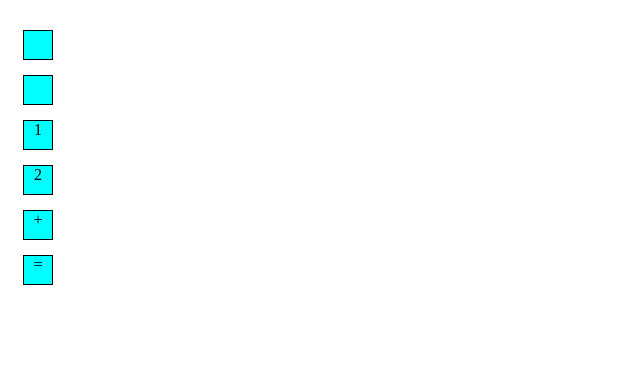
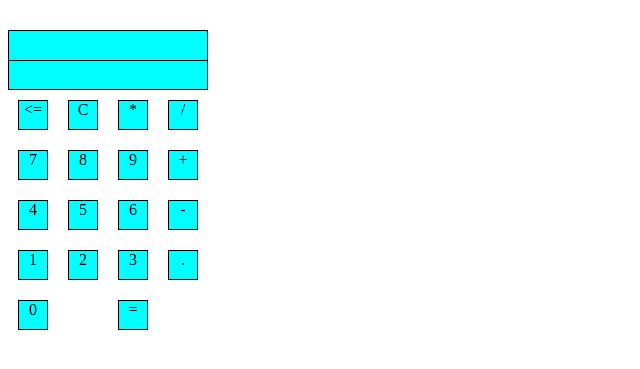
Before and after one commit to wensquared/calculator-jquery, a plain HTML site: page calculator.html in a window 1280 px wide. Shown: the part 95-464 px from the top of the page, without its empty margins (0-640 px from the left). Drawn offline with Linux system fonts and the light colour scheme.

Commit message:
added css grid

```diff
--- a/calc.js
+++ b/calc.js
@@ -1,25 +1,29 @@
 'use strict';
 
 var expressionArray = [];
-var tmpStr = '';
 var lastSymbol = '';
+var strExpr = '';
 
 function calculate(exprArr) {
     lastSymbol = exprArr.pop();
     let firstNum = parseFloat(exprArr[0]);
     let symbol = exprArr[1];
     let secondNum = parseFloat(exprArr[2]);
-    let result = 0;
+    let result = null;
 
     switch (symbol) {
         case '+':
             result = firstNum + secondNum;
             break;
 
+        case '/':
+            result = firstNum / secondNum;
+            break;
+
         default:
             break;
     }
-
+    //preparing for continuous calculation
     if (lastSymbol == '=') {
         expressionArray = [];
         expressionArray.push(result);
@@ -36,23 +40,34 @@ function calculate(exprArr) {
 
 $( document ).ready(function() {
     console.log('Page loaded');
+    let tmpStr = '';
+    $('span div').on('click', function() {
 
-    $('span div').on('click', function() {
-        // console.log('Clicked number');
-        // event.preventDefault();
-        // $(this).css('backgroundColor','green');
         let val = $(this).html();
-
-        if((val != '+') && (val != '=')) {
+        strExpr += val;
+        if((val != '+') &&
+            (val != '=') &&
+            (val != '/')
+            ) {
             tmpStr += val;
             console.log(expressionArray);
         }
         else {
-            if (!tmpStr) {
+            // continuous calculation (calculating by adding next math operation symbol to previous result)
+            if (!tmpStr && expressionArray[0]) {
                 expressionArray.push(val);
+                strExpr = expressionArray[0] + val;
             }
+
             else {
-                expressionArray.push(tmpStr);
+                // no continous calculation = overriding old result
+                if (expressionArray[0] && (!expressionArray[1])) {
+                    expressionArray[0] = tmpStr;
+                }
+                // continuous calculation (result with math operation symbol, adding second number term)
+                else {
+                    expressionArray.push(tmpStr);
+                }
                 expressionArray.push(val);
             }
             tmpStr = '';
@@ -60,11 +75,37 @@ $( document ).ready(function() {
         }
 
         console.log(val);
-        $('#result').html(expressionArray.join(''));
+        $('#result').html(strExpr);
 
         if(expressionArray.length == 4) {
-            let result = calculate(expressionArray);
-            console.log(result);
+            let regex = /^[\-]?\d+(\.\d+)?[\+\-\*\/]{1}[\+\-]?\d+(\.\d+)?[\+\-\*\/\=]{1}$/;
+            let divideZero = /^[\-]?\d+(\.\d+)?\/{1}[\+\-]?0\=$/;
+            if (!regex.test(expressionArray.join(''))){
+                console.log('no valid expression');
+                expressionArray = [];
+                strExpr = '';
+                // $('#result').html(strExpr);
+            }
+            else if (divideZero.test(expressionArray.join(''))) {
+                console.log('errrrr');
+                expressionArray = [];
+                strExpr = '';
+                // $('#result').html(strExpr);
+            }
+            else {
+                let result = calculate(expressionArray);
+                $('#result').html(result);
+                strExpr = '';
+                console.log(result);
+            }
+
+            //console.log(result);
+        }
+        if(expressionArray.length > 4) {
+            console.log('too long');
+            expressionArray = [];
+            strExpr = '';
+            $('#result').html(strExpr);
         }
 
     })
--- a/calculator.html
+++ b/calculator.html
@@ -14,10 +14,24 @@
             <div id="math_expr"></div>
             <div id="result"></div>
             <span id="btns">
-                <div data-val="one">1</div>
-                <div data-val="two">2</div>
-                <div data-val="plus">+</div>
-                <div data-val="equal">=</div>
+                <div id="one">1</div>
+                <div id="two">2</div>
+                <div id="three">3</div>
+                <div id="four">4</div>
+                <div id="five">5</div>
+                <div id="six">6</div>
+                <div id="seven">7</div>
+                <div id="eight">8</div>
+                <div id="nine">9</div>
+                <div id="zero">0</div>
+                <div id="dot">.</div>
+                <div id="plus">+</div>
+                <div id="minus">-</div>
+                <div id="mult">*</div>
+                <div id="div">/</div>
+                <div id="equal">=</div>
+                <div id="oneDel">&lt;=</div>
+                <div id="allDel">C</div>
             </span>
         </main>
     </body>
--- a/styles.css
+++ b/styles.css
@@ -1,16 +1,100 @@
 * {
     box-sizing: border-box;
-}
-
-div {
-    border: 1px black solid;
-    background-color: aqua;
-    width: 30px;
-    height: 30px;
-    margin: 15px;
-    text-align: center;
 }
 
 h1 {
     font-size: 50px;
 }
+
+main {
+    display: grid;
+    grid-template-columns: repeat(1,1fr);
+    width: 60px;
+}
+
+#math_expr,
+#result {
+    border: 1px black solid;
+    background-color: aqua;
+    height: 30px;
+}
+
+#math_expr {
+    border-bottom: none;
+}
+
+#btns {
+    display: grid;
+    grid-template-columns: repeat(4,1fr);
+    grid-template-areas:
+        'del delAll mult div'
+        'seven eight nine plus'
+        'four five six minus'
+        'one two three dot'
+        'zero zero enter enter';
+}
+
+#one {
+    grid-area: one;
+}
+
+#two {
+    grid-area: two;
+}
+#three {
+    grid-area: three;
+}
+#four {
+    grid-area: four;
+}
+#five {
+    grid-area: five;
+}
+#six {
+    grid-area: six;
+}
+#seven {
+    grid-area: seven;
+}
+#eight {
+    grid-area: eight;
+}
+#nine {
+    grid-area: nine;
+}
+#zero {
+    grid-area: zero;
+}
+#dot {
+    grid-area: dot;
+}
+#plus {
+    grid-area: plus;
+}
+#minus {
+    grid-area: minus;
+}
+#mult {
+    grid-area: mult;
+}
+#div {
+    grid-area: div;
+}
+#enter {
+    grid-area: enter;
+}
+#oneDel {
+    grid-area: del;
+}
+#allDel {
+    grid-area: delAll;
+}
+
+span div {
+    border: 1px black solid;
+    background-color: aqua;
+    width: 30px;
+    height: 30px;
+    margin: 10px;
+    text-align: center;
+}
```
